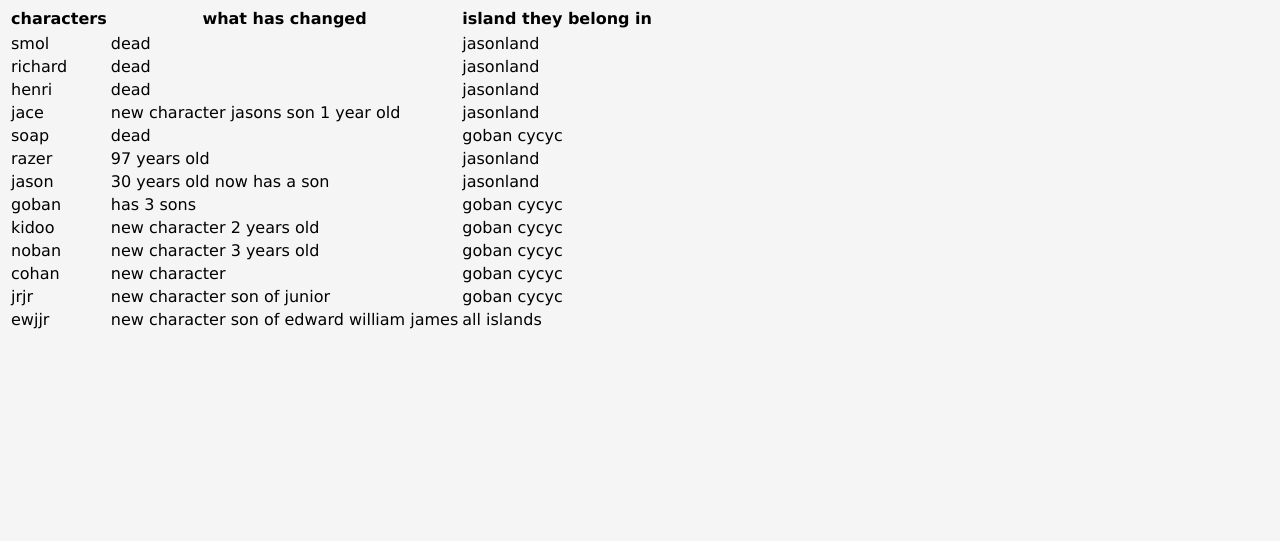
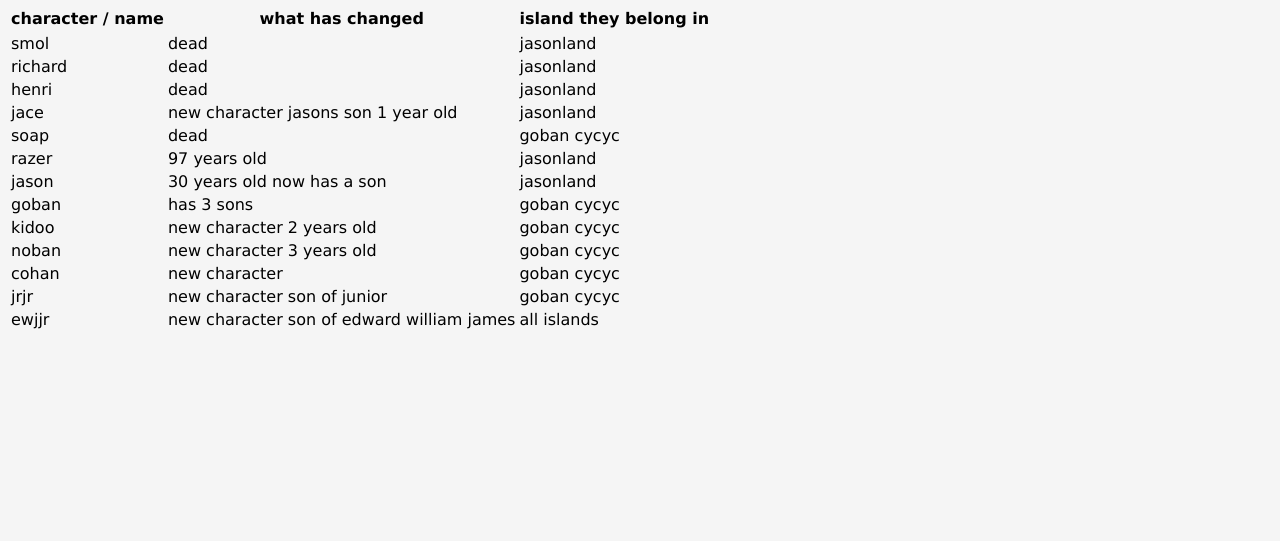
Before and after one commit to trollballsgame/trollballs_doc, a plain HTML site: page tb2.html in a window 1280 px wide. Shown: the part 259-800 px from the top of the page. Drawn offline with Linux system fonts and the light colour scheme.

Commit message:
Update tb2.html
Name

```diff
--- a/tb2.html
+++ b/tb2.html
@@ -12,7 +12,7 @@
     <h1>characters which have changed</h1>
     <table>
         <tr>
-            <th>characters</th>
+            <th>character / name</th>
             <th>what has changed</th>
             <th>island they belong in</th>
         <tr/>
```
